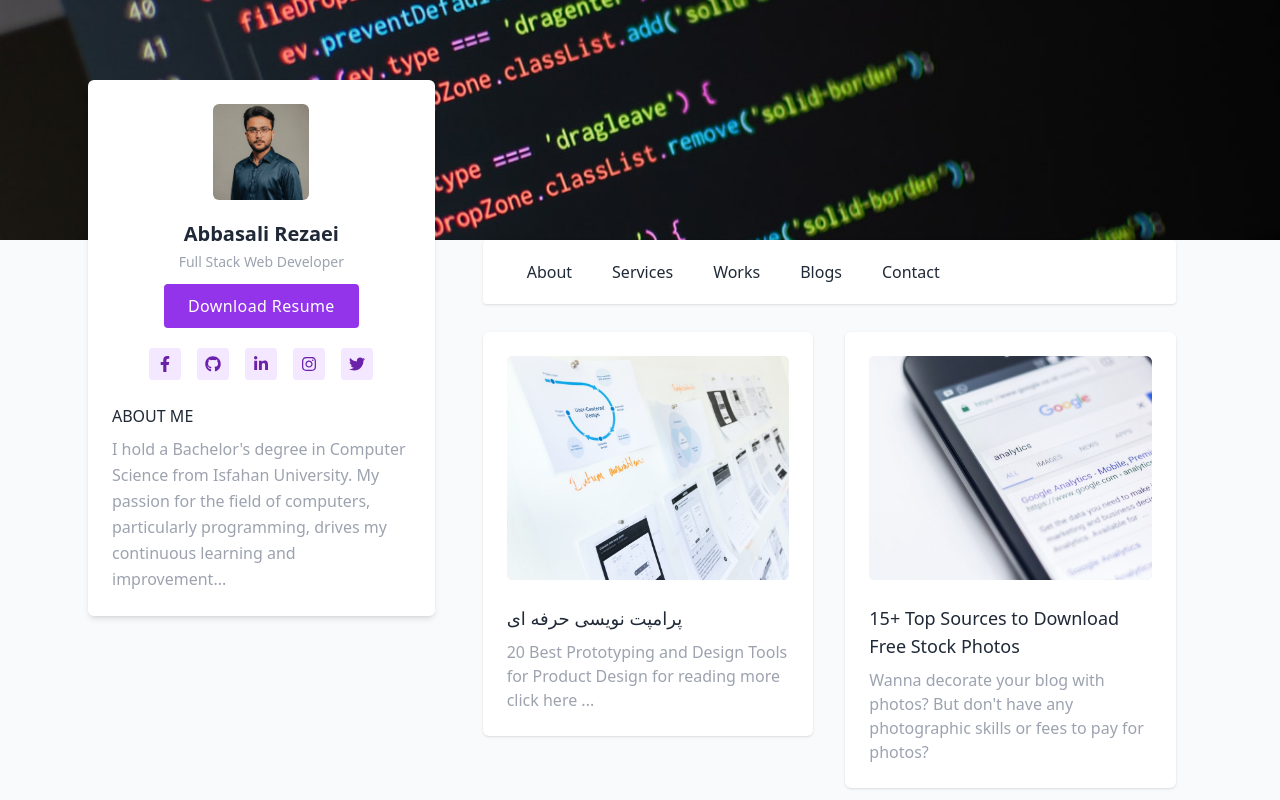
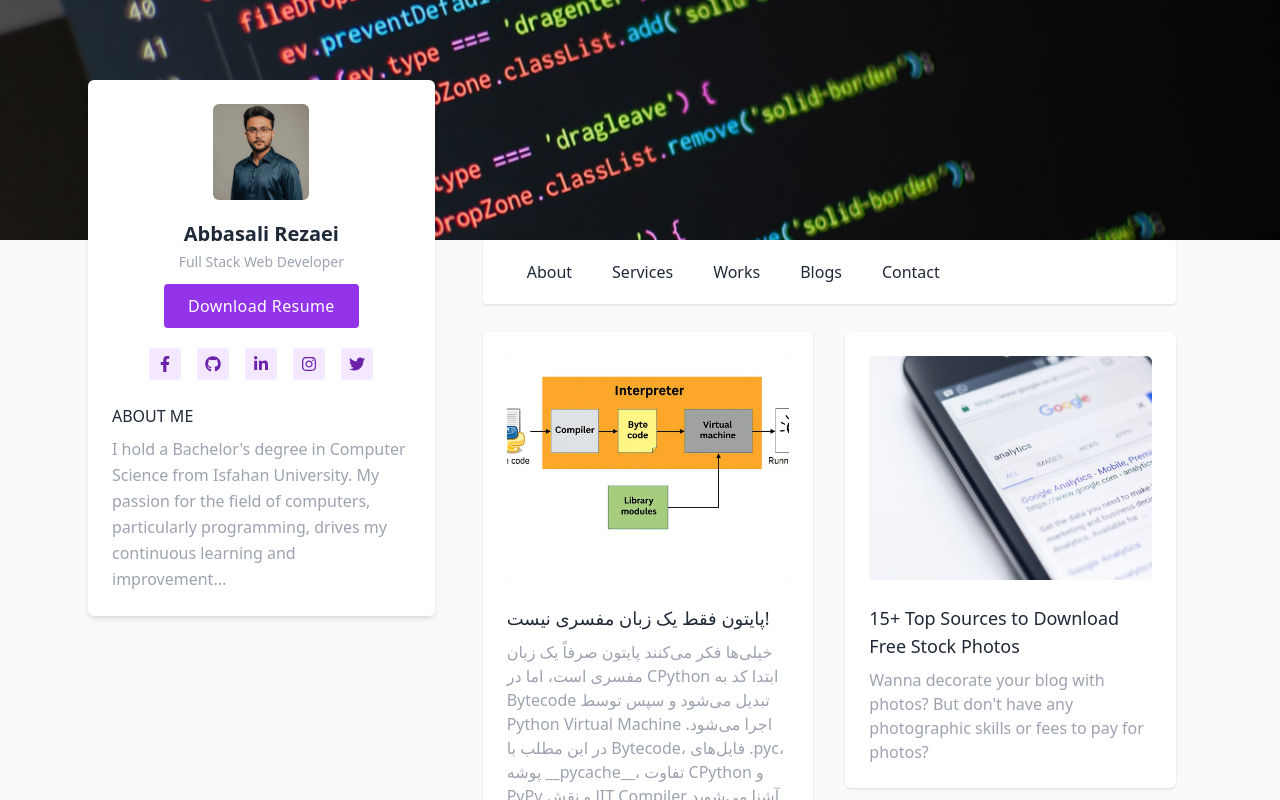
Before and after one commit to abbasalirezaei/abbasalirezaei.github.io, a React (Create React App) app: page /blogs in a window 1280 px wide. Shown: the top 800 px of the page. Built offline with nearby package versions, Linux system fonts and the light colour scheme.

Commit message:
'Update'

```diff
--- a/src/components/pages/Blog/Blog.jsx
+++ b/src/components/pages/Blog/Blog.jsx
@@ -9,10 +9,9 @@ const blogData = [
   {
     id: 1,
     image: image1,
-    title: "پرامپت نویسی حرفه ای",
-    description:
-      "20 Best Prototyping and Design Tools for Product Design for reading more click here ...",
-
+  title: "پایتون فقط یک زبان مفسری نیست!",
+  description:
+    "خیلی‌ها فکر می‌کنند پایتون صرفاً یک زبان مفسری است، اما در CPython ابتدا کد به Bytecode تبدیل می‌شود و سپس توسط Python Virtual Machine اجرا می‌شود. در این مطلب با Bytecode، فایل‌های .pyc، پوشه __pycache__، تفاوت CPython و PyPy و نقش JIT Compiler آشنا می‌شوید."
   },
   {
     id: 2,
```
Also changed, not shown: src/images/blog/blog-01.jpg.
